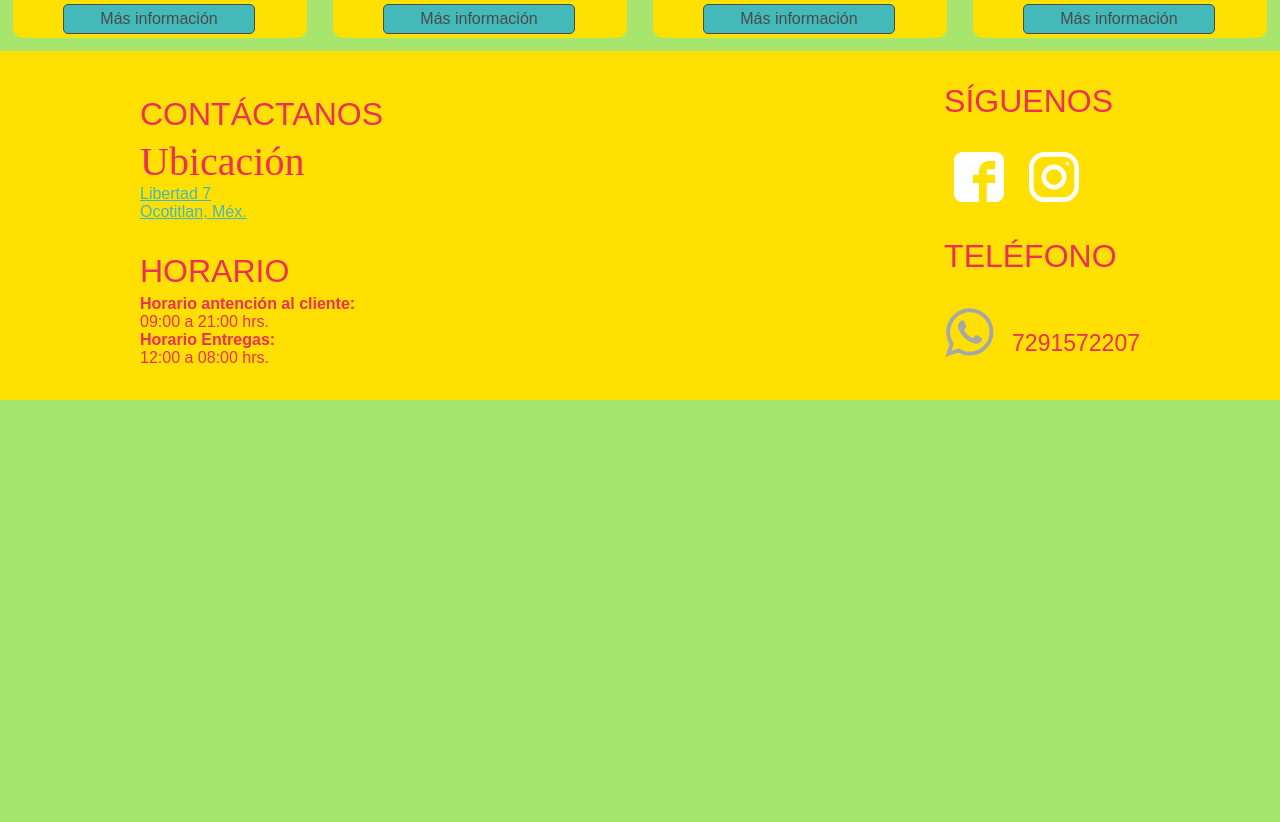
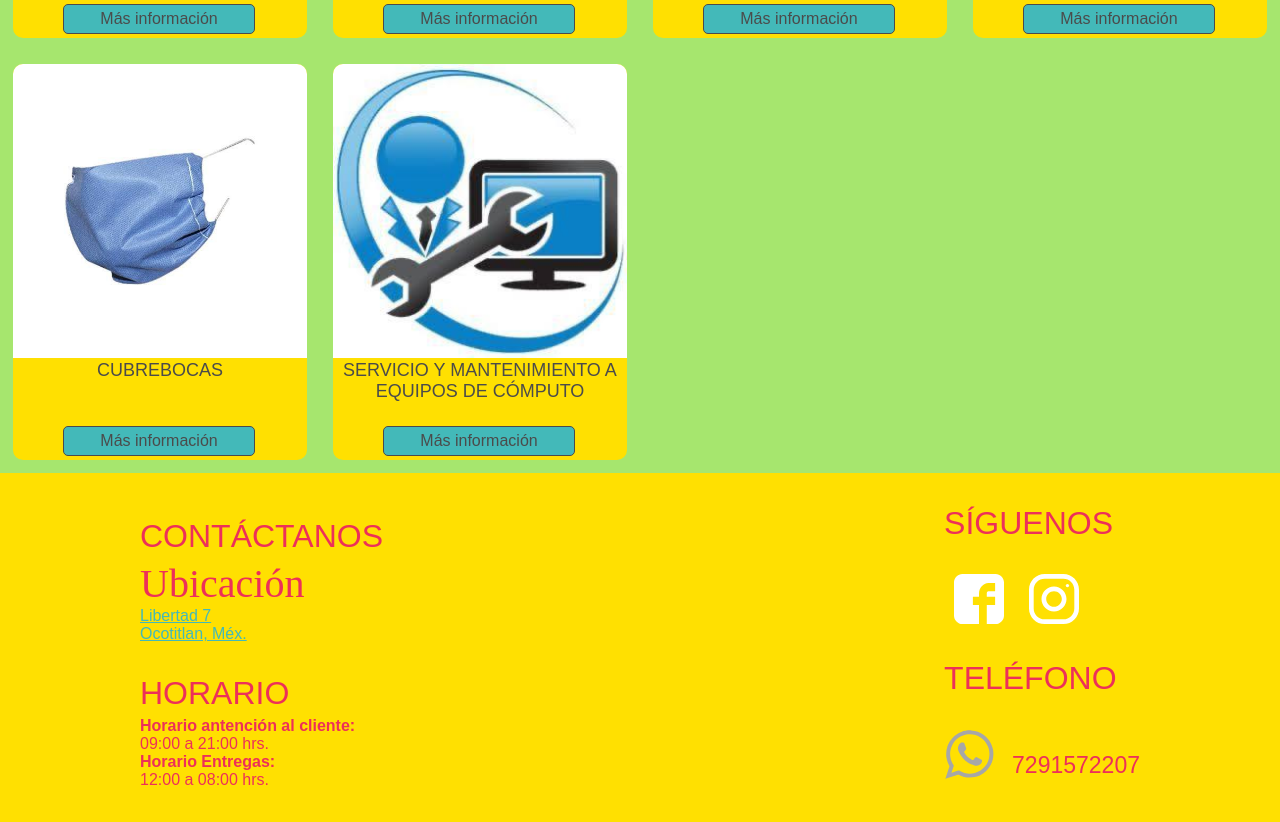
Before and after one commit to Danieru-AceRo/MalchPapeleria, a plain HTML site: page Index.html in a window 1280 px wide. Shown: the part 5604-6426 px from the top of the page. Before the commit the page ends 6004 px from the top, so only its background shows below. Drawn offline with Linux system fonts and the light colour scheme.

Commit message:
cubrebocas y computo

```diff
--- a/Index.html
+++ b/Index.html
@@ -441,6 +441,24 @@
         <a class="event-url" href="https://wa.me/5217291572207?text=Me%20interesan%20sus%20productos,%20quiero%20más%20información" target="_blank">Más información</a>
       </div>
     </article>
+    <article class="event">
+      <figure class="event-imageConteiner">
+        <img class="event-image" src="images/servicio2.png" width="300" />
+      </figure>
+      <div class="event-detail">
+        <p class="event-descrption">Cubrebocas</p>
+        <a class="event-url" href="https://wa.me/5217291572207?text=Me%20interesan%20sus%20productos,%20quiero%20más%20información" target="_blank">Más información</a>
+      </div>
+    </article>
+    <article class="event">
+      <figure class="event-imageConteiner">
+        <img class="event-image" src="images/servicio1.png" width="300" />
+      </figure>
+      <div class="event-detail">
+        <p class="event-descrption">servicio y mantenimiento a equipos de cómputo </p>
+        <a class="event-url" href="https://wa.me/5217291572207?text=Me%20interesan%20sus%20productos,%20quiero%20más%20información" target="_blank">Más información</a>
+      </div>
+    </article>
     <!-- <article class="event">
       <figure class="event-imageConteiner">
         <img class="event-image" src="images/IMG-20200613-WA0054.jpg" width="300" />
```
Also changed, not shown: images/Mesa de trabajo 1-100.jpg (added), images/servicio1.png (added), images/servicio2.png (added).
